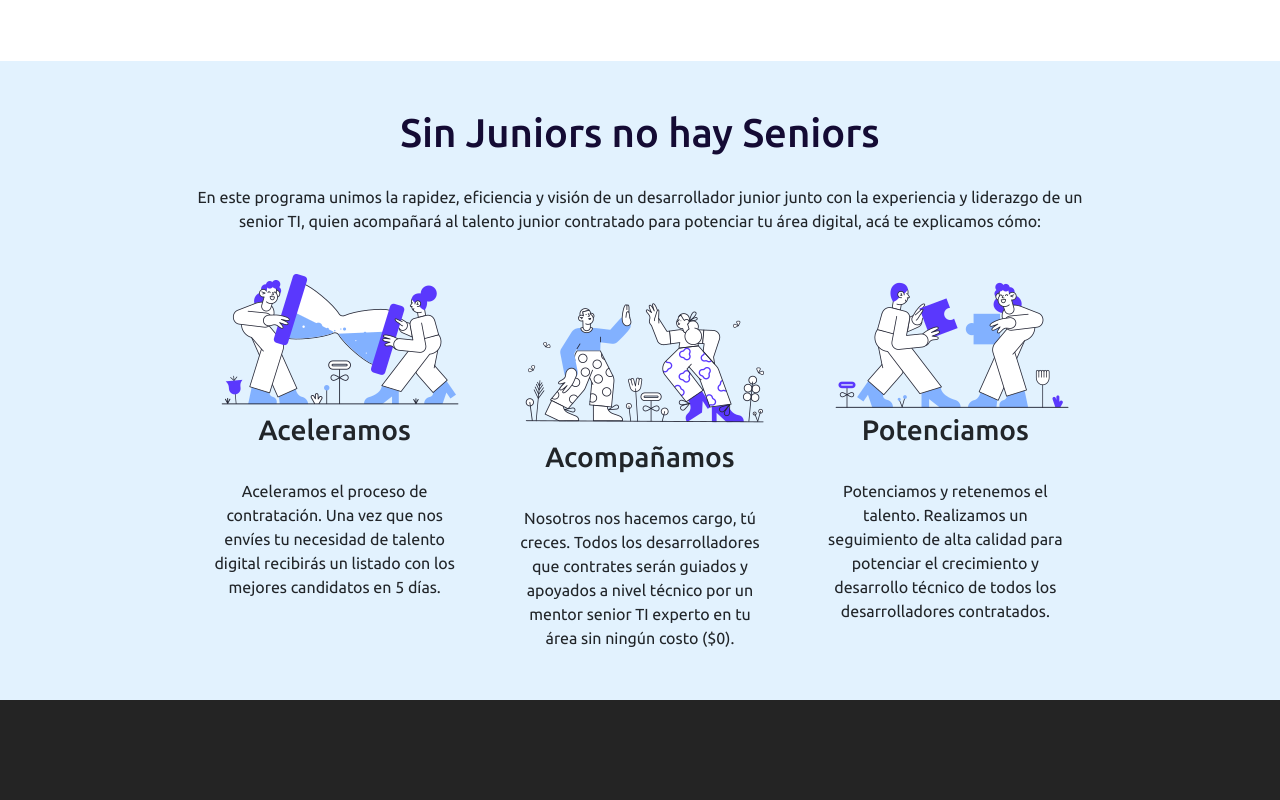
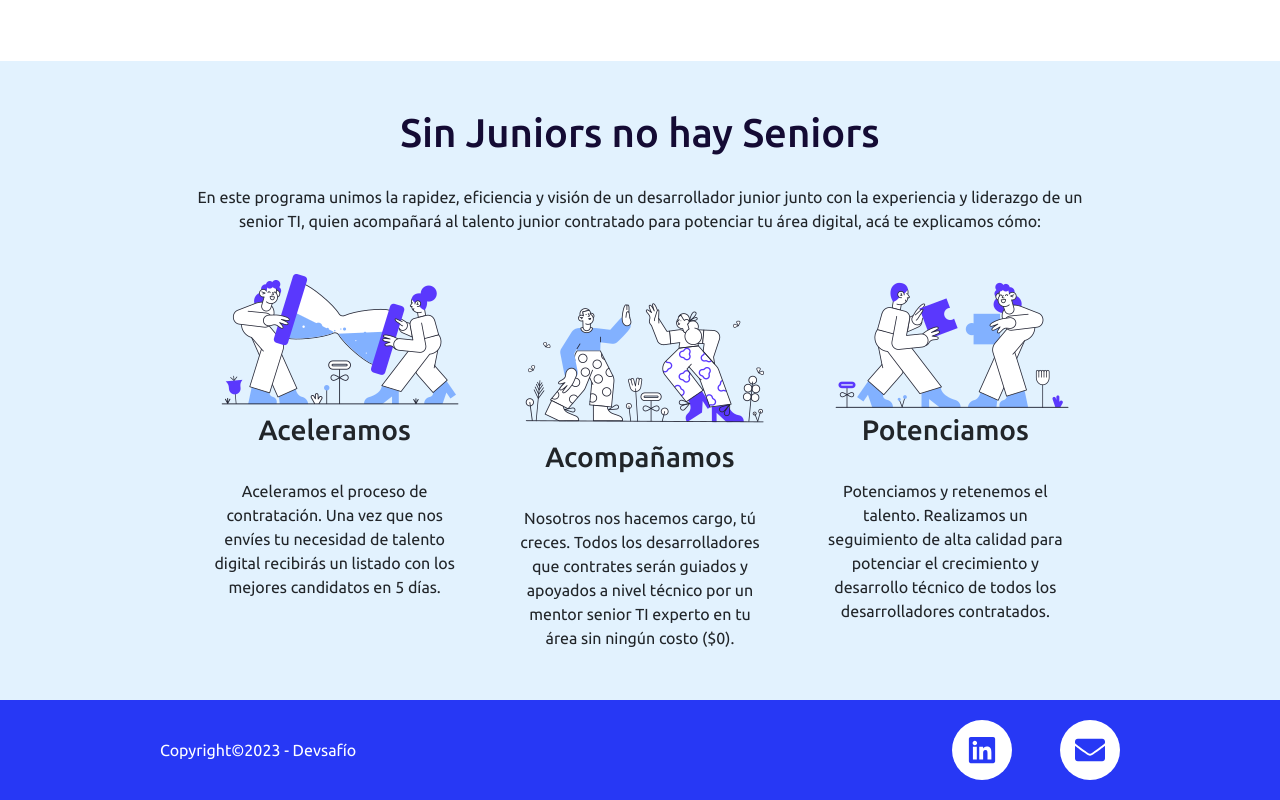
Before and after one commit to dlab-team/c17-incubadora-frontend, a React (Vite) app: page / in a window 1280 px wide. Shown: the part 1112-1912 px from the top of the page. Before the commit the page ends 1812 px from the top, so only its background shows below. Built offline with nearby package versions, Linux system fonts and the light colour scheme.

Commit message:
footer added

```diff
--- /dev/null
+++ b/src/components/footer/Footer.css
@@ -0,0 +1,54 @@
+.footer-container {
+  background-color: #2738f5;
+  padding: 20px;
+  color: white;
+  padding-left: 10rem;
+  padding-right: 10rem;
+}
+
+.footer-content {
+  display: flex;
+  justify-content: space-between;
+  align-items: center;
+}
+
+.footer-icons {
+  display: flex;
+}
+
+.footer-icons > * {
+  margin-left: 3rem;
+}
+
+.footer-text {
+  margin: 0;
+}
+
+.icon {
+  display: flex;
+  justify-content: center;
+  align-items: center;
+  min-width: 60px;
+  min-height: 60px;
+  font-size: 30px;
+  border-radius: 50%;
+  background-color: white;
+  color: #2738f5;
+  cursor: pointer;
+}
+
+/* tablet */
+@media screen and (max-width: 768px) {
+  .footer-container {
+    margin-left: 10px;
+    margin-right: 10px;
+  }
+}
+
+/*  celular */
+@media screen and (max-width: 480px) {
+  .footer-container {
+    margin-left: 5px;
+    margin-right: 5px;
+  }
+}
--- a/src/components/footer/Footer.jsx
+++ b/src/components/footer/Footer.jsx
@@ -1,10 +1,23 @@
-import React from 'react';
-
+import React from "react";
+import "./Footer.css";
+import { FaLinkedin, FaEnvelope } from "react-icons/fa";
 
 const Footer = () => {
   return (
-    <div>Footer</div>
-  )
+    <footer className="footer-container">
+      <div className="footer-content">
+        <p className="footer-text">Copyright©2023 - Devsafío</p>
+        <div className="footer-icons">
+          <a href="https://www.linkedin.com/company/devsafio/?originalSubdomain=cl" target="blank" className="icon">
+            <FaLinkedin />
+          </a>
+          <a href="" target="blank" className="icon">
+            <FaEnvelope />
+          </a>
+        </div>
+      </div>
+    </footer>
+  );
 };
 
 export default Footer;
--- a/src/views/home.jsx
+++ b/src/views/home.jsx
@@ -2,6 +2,7 @@ import React from "react";
 import BannerPrincipal from "../components/BannerPrincipal/BannerPrincipal";
 import SinJrsNoHaySeniors from "../components/SinJrsNoHaySeniors/SinJrsNoHaySeniors";
 import { ComoFuncionamos } from "../components/ComoFuncionamos/ComoFuncionamos";
+import Footer from "../components/footer/Footer";
 
 function Home() {
   return (
@@ -9,6 +10,7 @@ function Home() {
       <BannerPrincipal />
       <ComoFuncionamos />
       <SinJrsNoHaySeniors />
+      <Footer />
     </>
   );
 }
```
